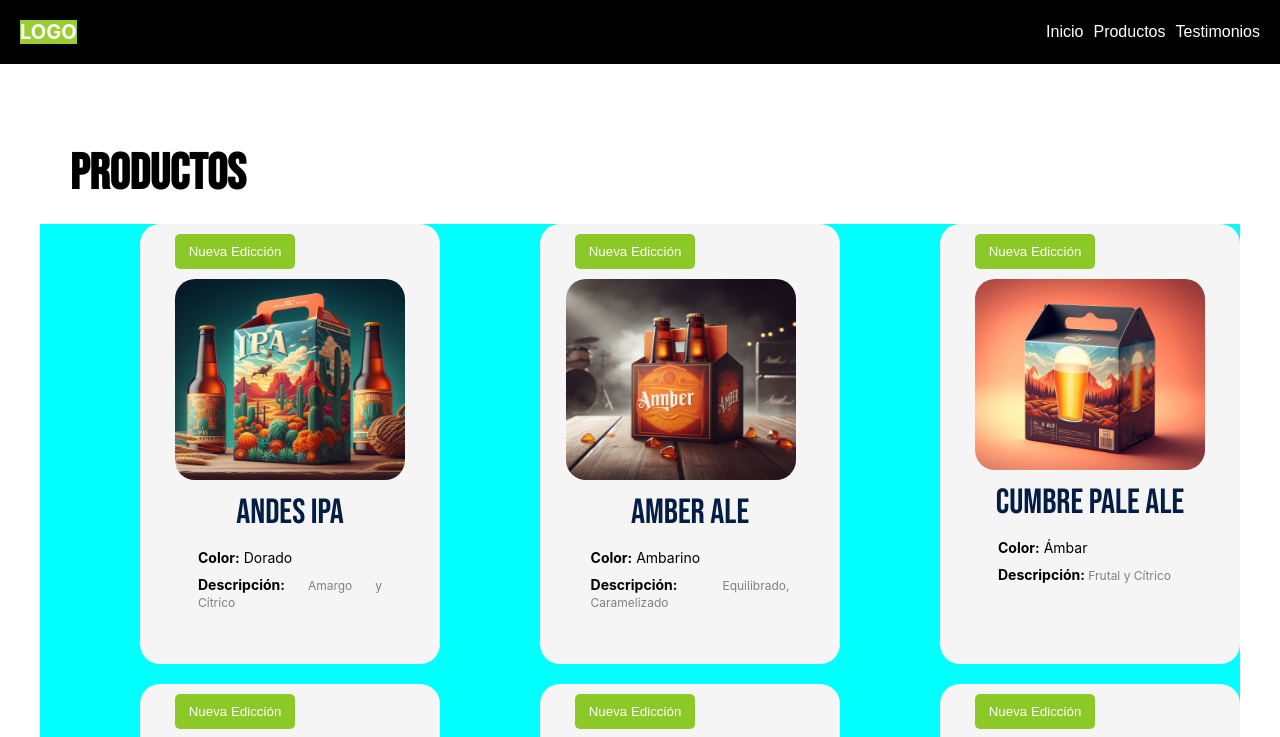
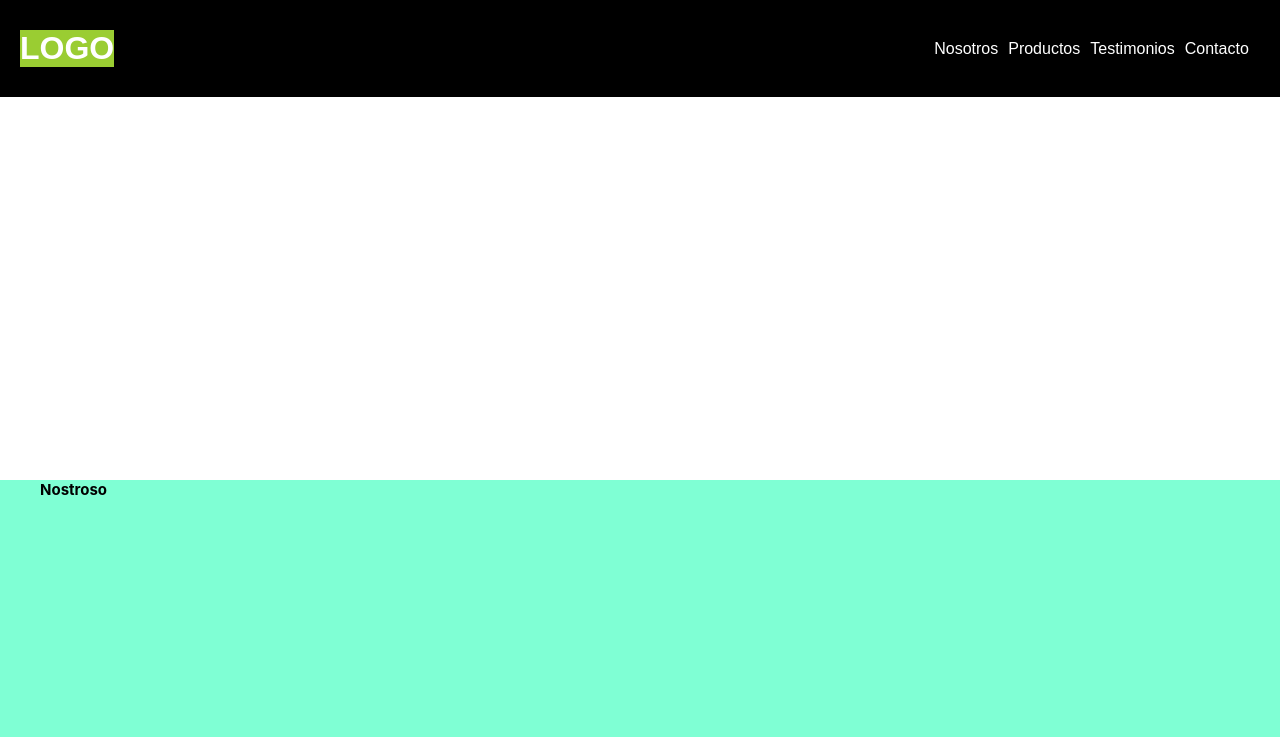
Before and after one commit to alleenu/beer-website, a React (Vite) app: page /productos in a window 1280 px wide. Shown: the top 737 px of the page. Built offline with nearby package versions, Linux system fonts and the light colour scheme.

Commit message:
Cambia la navegación de React Router DOM por React Scroll

```diff
--- a/src/App.css
+++ b/src/App.css
@@ -4,3 +4,10 @@
   margin: 0 auto;
 
 }
+
+#aboutUs,
+#coverImage,
+#testimonios,
+#contact{
+  height: 60vh;
+}
--- a/src/App.jsx
+++ b/src/App.jsx
@@ -1,25 +1,49 @@
 // Estilos
 import './App.css'
 
-// Router
-import { BrowserRouter as Router, Routes, Route} from 'react-router-dom';
-
 //Componentes
 import Header from './componentes/Header/Header'
-import Inicio from './pages/Inicio';
 import Productos from './pages/Productos';
-import Testimonios from './pages/Testimonios';
+
 
 function App() {
   return (
-    <Router>
+    <div>
       <Header />
-      <Routes>
-        <Route path="/" element={<Inicio />} />
-        <Route path="/productos" element={<Productos />} />
-        <Route path="/testimonios" element={<Testimonios />} />
-      </Routes>
-    </Router>
+      <section id='coverImage'>  {/* Portada Imagen principal */}
+         <div>
+          <p>Va la imagen</p>
+          </div>
+      </section>
+
+      <section id='aboutUs'  style={{backgroundColor: 'aquamarine'}} > {/* Section About Us */}
+        <div className='contenedor'>
+          <h1>Nostroso</h1>
+        </div>
+      </section>
+
+      <section id="productos"> {/* Section Productos */}
+        <Productos />
+      </section>
+
+
+      <section id="testimonios" style={{backgroundColor: 'LightSteelBlue'}}> {/* Section Testimonio */}
+        <div className='contenedor'>
+          <h1>TESTIMONIO</h1>
+          <br />
+            <p> van los componentes del testimonio</p>
+        </div>
+      </section>
+
+
+      <section id='contact' style={{backgroundColor: 'SandyBrown'}} >  {/* Section Contact */}
+        <div className="contenedor">
+          <h1>Contactos</h1>
+        </div>
+
+      </section>
+
+    </div>
   )
 }
 
--- a/src/componentes/CardBeer/CardBeer.css
+++ b/src/componentes/CardBeer/CardBeer.css
@@ -26,16 +26,16 @@ a{
 
 .producto-titulo{
     font-family: 'Bebas Neue', sans-serif;
-    font-size: 50px;
-    margin-left: 30px;
-    margin-bottom: 20px;
+    font-size: 5rem;
+    margin-left: 3rem;
+    margin-bottom: 2rem;
 }
 
 .producto-titulo em{
-    font-size: 40px;
+    font-size: 4rem;
     font-weight: lighter;
     color: #adb5bd;
-    margin-left: 10px;
+    margin-left: 1rem;
     opacity: 0;
     transition: opacity 0.3s ease;
 }
@@ -53,7 +53,7 @@ opacity: 1;
 
 .producto_imagen{
     height: 50%;
-    width: 200px;
+    width: 20rem;
     border-radius: 2rem;
 }
 
--- a/src/componentes/Header/Header.css
+++ b/src/componentes/Header/Header.css
@@ -5,6 +5,8 @@
     color: white;
     text-align: center;
     padding: 20px;
+
+    width: 100vw;
 }
 .header-contenido{
     padding: 10px 10px 0 10px;
@@ -72,8 +74,12 @@ ion-icon{
 /* Pantallas a partir de tablet */
 
 @media screen and (min-width: 768px) {
+    .header{
+        position: fixed;
+    }
     .header-contenido{
         padding: 0;
+        width: 96vw;
         flex-direction: row;
         justify-content: space-between;
     }
--- a/src/componentes/Header/Header.jsx
+++ b/src/componentes/Header/Header.jsx
@@ -1,8 +1,8 @@
 // useState
 import React, { useState } from "react";
 
-// Link del Router
-import { Link } from 'react-router-dom';
+// Link del React Scroll
+import { Link, animateScroll as scroll } from "react-scroll";
 
 //Estilos
 import './Header.css';
@@ -19,14 +19,65 @@ function Header(){
   return(
     <header className="header">
       <div className="header-contenido">
+      <Link
+            activeClass="active"
+            to="coverImage"
+            spy={true}
+            smooth={true}
+            offset={-70}
+            duration={500}
+            className="nav_enlace"
+        >
+           <h1 className="header-h1">LOGO</h1>
+        </Link>
 
-      <Link to="/" className="header-enlace"><h1 className="header-h1">LOGO</h1></Link>
         <button className="header-btn" onClick={alternarMenu}><ion-icon name="menu-outline"></ion-icon></button>
 
         <nav className={`header-nav ${menu ? 'mostrar' : ''}`}>
-          <Link to="/inicio" className="nav_enlace">Inicio</Link>
-          <Link to="/productos" className="nav_enlace">Productos</Link>
-          <Link to="/testimonios" className="nav_enlace">Testimonios</Link>
+        <Link
+            activeClass="active"
+            to="aboutUs"
+            spy={true}
+            smooth={true}
+            offset={-70}
+            duration={500}
+            className="nav_enlace"
+        >
+          Nosotros
+        </Link>
+        <Link
+            activeClass="active"
+            to="productos"
+            spy={true}
+            smooth={true}
+            offset={-70}
+            duration={500}
+            className="nav_enlace"
+          >
+            Productos
+        </Link>
+        <Link
+            activeClass="active"
+            to="testimonios"
+            spy={true}
+            smooth={true}
+            offset={-70}
+            duration={500}
+            className="nav_enlace"
+        >
+          Testimonios
+        </Link>
+        <Link
+            activeClass="active"
+            to="contact"
+            spy={true}
+            smooth={true}
+            offset={-70}
+            duration={500}
+            className="nav_enlace"
+        >
+          Contacto
+        </Link>
         </nav>
       </div>
     </header>
```
